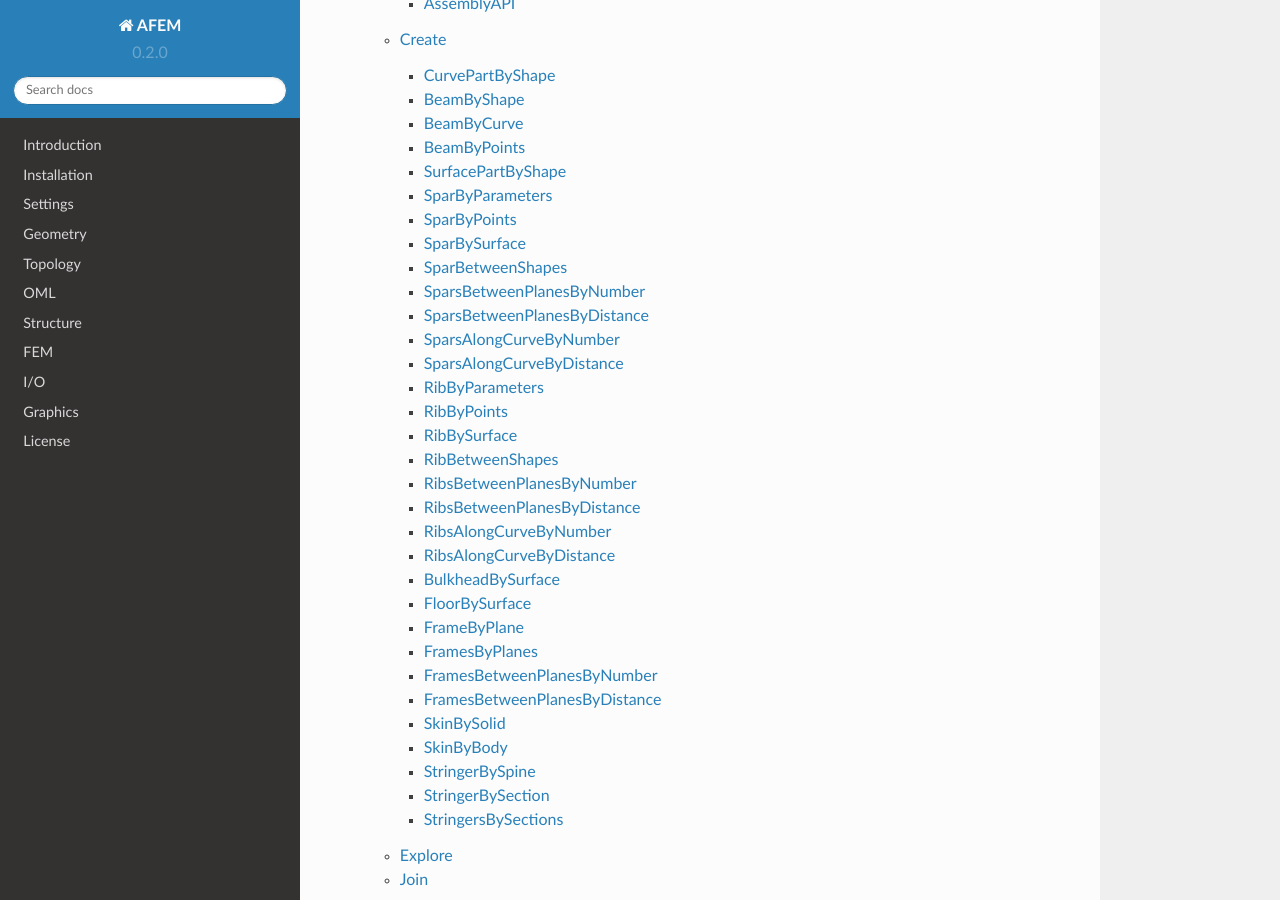
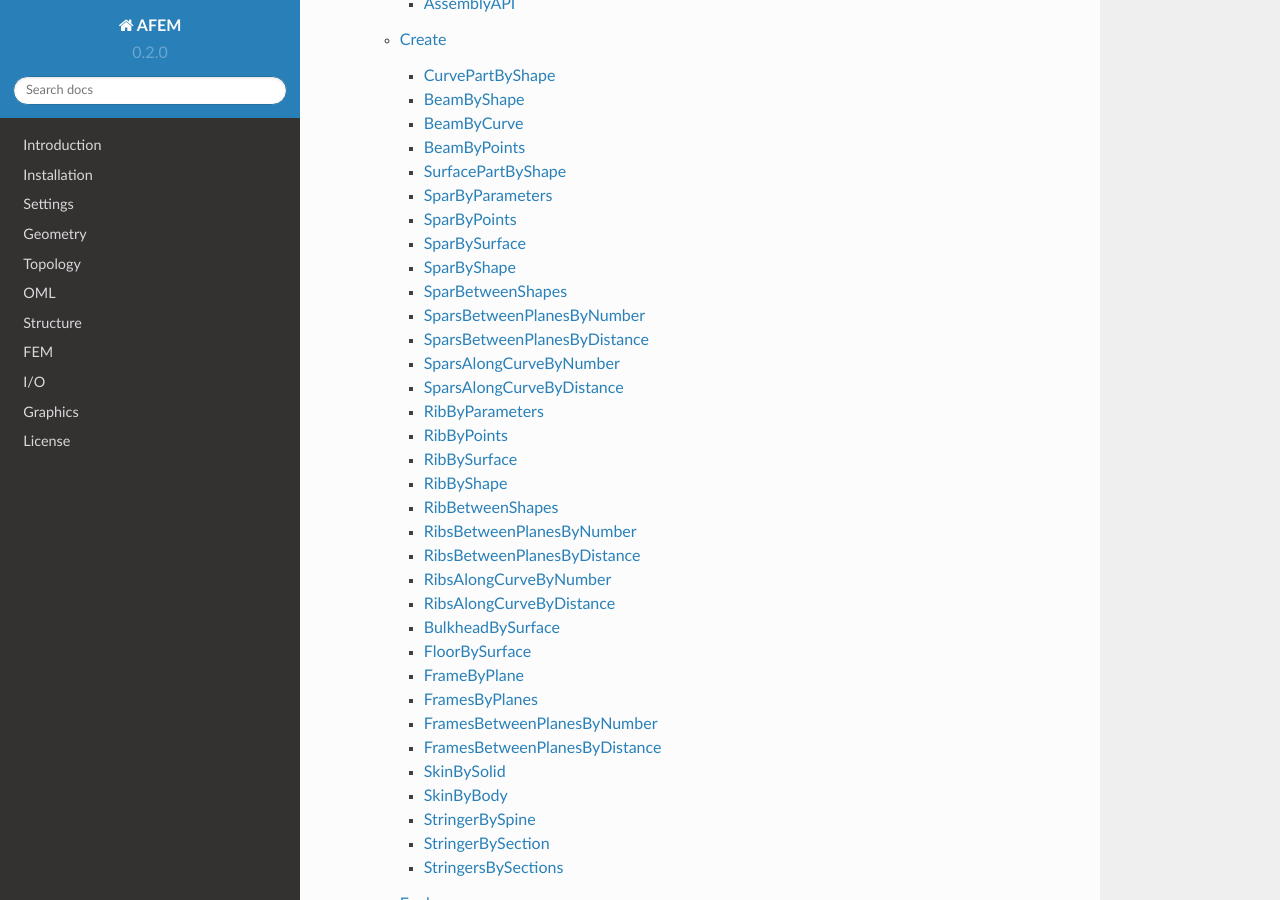
Before and after one commit to trelau/AFEM, a Sphinx documentation site: the page built from docs/source/afem.rst, in a window 1280 px wide and 900 px high, scrolled down 5645 px. Built offline with Sphinx 7.4.7 and the Read the Docs theme 2.0.0, drawn with Linux system fonts in a browser that asks for light colours.

Commit message:
Docs for SparByShape and RibByShape tools

```diff
--- a/docs/source/structure.rst
+++ b/docs/source/structure.rst
@@ -113,6 +113,10 @@ SparBySurface
 ~~~~~~~~~~~~~
 .. autoclass:: SparBySurface
 
+SparByShape
+~~~~~~~~~~~
+.. autoclass:: SparByShape
+
 SparBetweenShapes
 ~~~~~~~~~~~~~~~~~
 .. autoclass:: SparBetweenShapes
@@ -144,6 +148,10 @@ RibByPoints
 RibBySurface
 ~~~~~~~~~~~~
 .. autoclass:: RibBySurface
+
+RibByShape
+~~~~~~~~~~
+.. autoclass:: RibByShape
 
 RibBetweenShapes
 ~~~~~~~~~~~~~~~~
```
